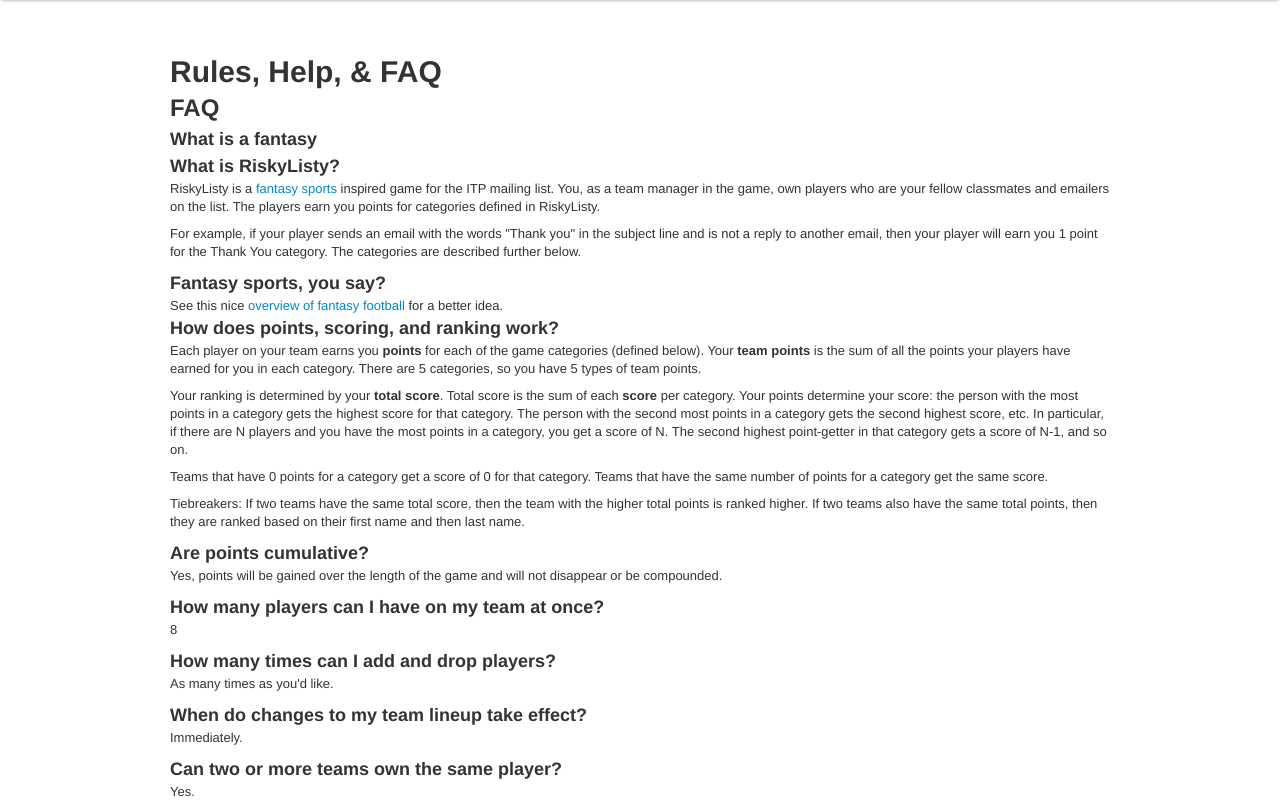
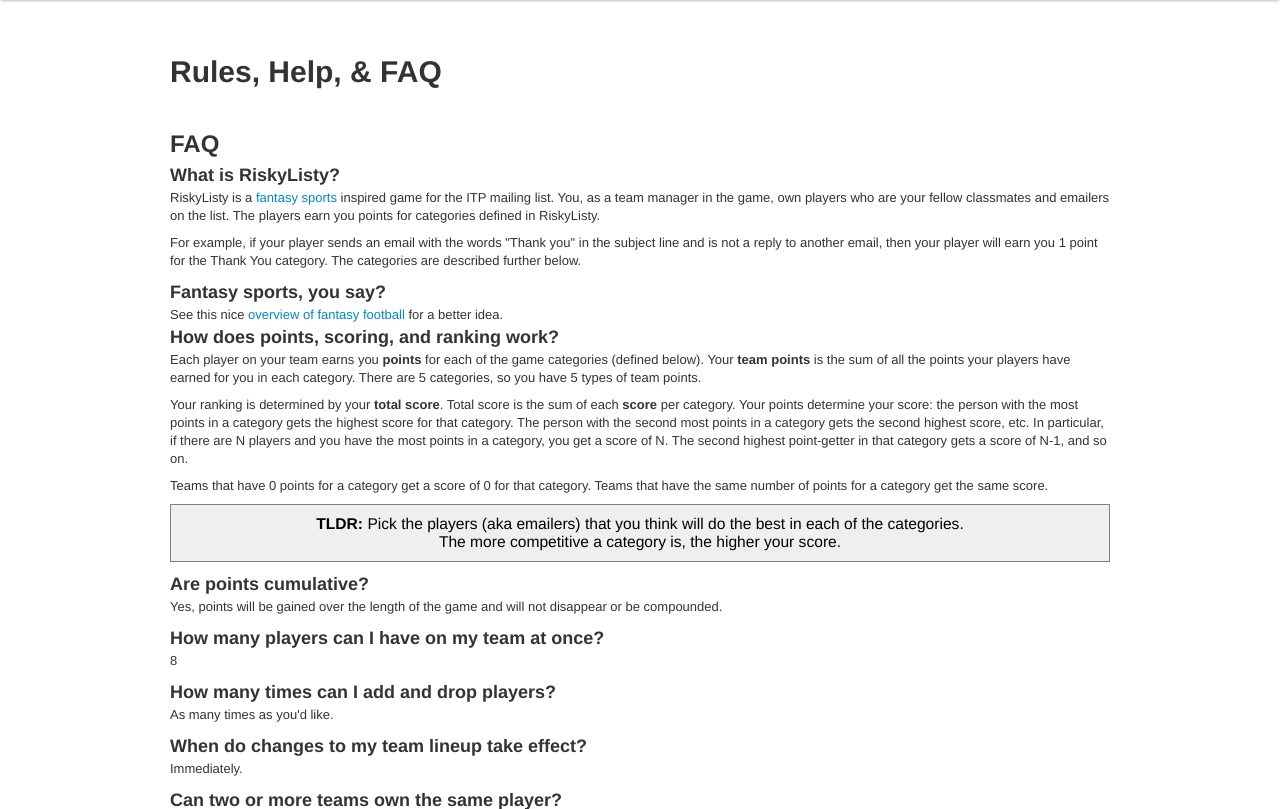
Before and after one commit to zischwartz/riskyListy, a Python web app: template templates/help.html in a window 1280 px wide. Shown: the part 110-919 px from the top of the page. Run offline with Jinja, Linux system fonts and the light colour scheme; the template is opened without the code that fills it, so the values that code supplies are empty; some libraries are stand-ins or nearby versions.

Commit message:
minor change to help.html

```diff
--- a/templates/help.html
+++ b/templates/help.html
@@ -3,10 +3,8 @@
 {% block content %}
 <br>
 <h1> Rules, Help, &amp; FAQ </h1>
-
+<br><br>
 <h2>FAQ</h2>
-
-<h3>What is a fantasy
 
 <h3>What is RiskyListy?</h3>
 
@@ -26,7 +24,9 @@
 
 <p>Teams that have 0 points for a category get a score of 0 for that category. Teams that have the same number of points for a category get the same score.</p>
 
-<p>Tiebreakers: If two teams have the same total score, then the team with the higher total points is ranked higher. If two teams also have the same total points, then they are ranked based on their first name and then last name.</p>
+{# <p>Tiebreakers: If two teams have the same total score, then the team with the higher total points is ranked higher. If two teams also have the same total points, then they are ranked based on their first name and then last name.</p> #}
+
+<p class="total"> <strong>TLDR:</strong> Pick the players (aka emailers) that you think will do the best in each of the categories. <br> The more competitive a category is, the higher your score.</p>
 
 <h3>Are points cumulative?</h3>
 
@@ -60,6 +60,7 @@
 
 <p>Approximately every 15 minutes.</p>
 
+<br><br>
 <h2>Categories</h2>
 
 <h3>Thank You</h3>
@@ -82,8 +83,11 @@
 
 <p>Gives a point for emails whose subject line contains the phrase "you are the best, ______" where the blank is one of Naliaka, Sheiva, Sean, Tiffany, or Zach. (Case-insensitive.) Replies or forwards do not count.</p>
 
+<br><br>
 <h2>Help</h2>
 
 <p>If you have any questions or find any bugs, send an email or talk to one of Sean, Zach, Naliaka, Tiffany, or Sheiva.</p>
 
+<br><br>
+<br><br>
 {% endblock %}
```
